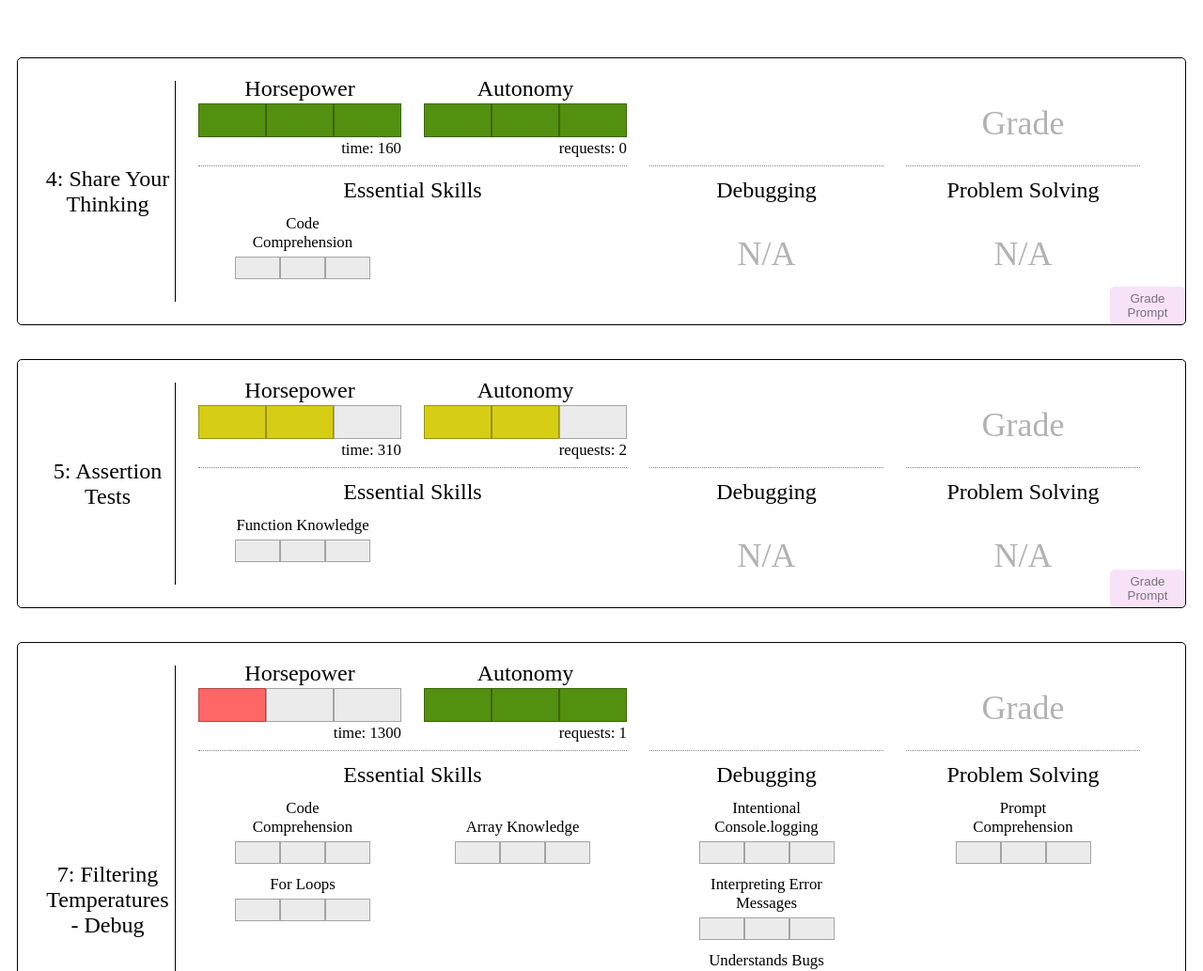
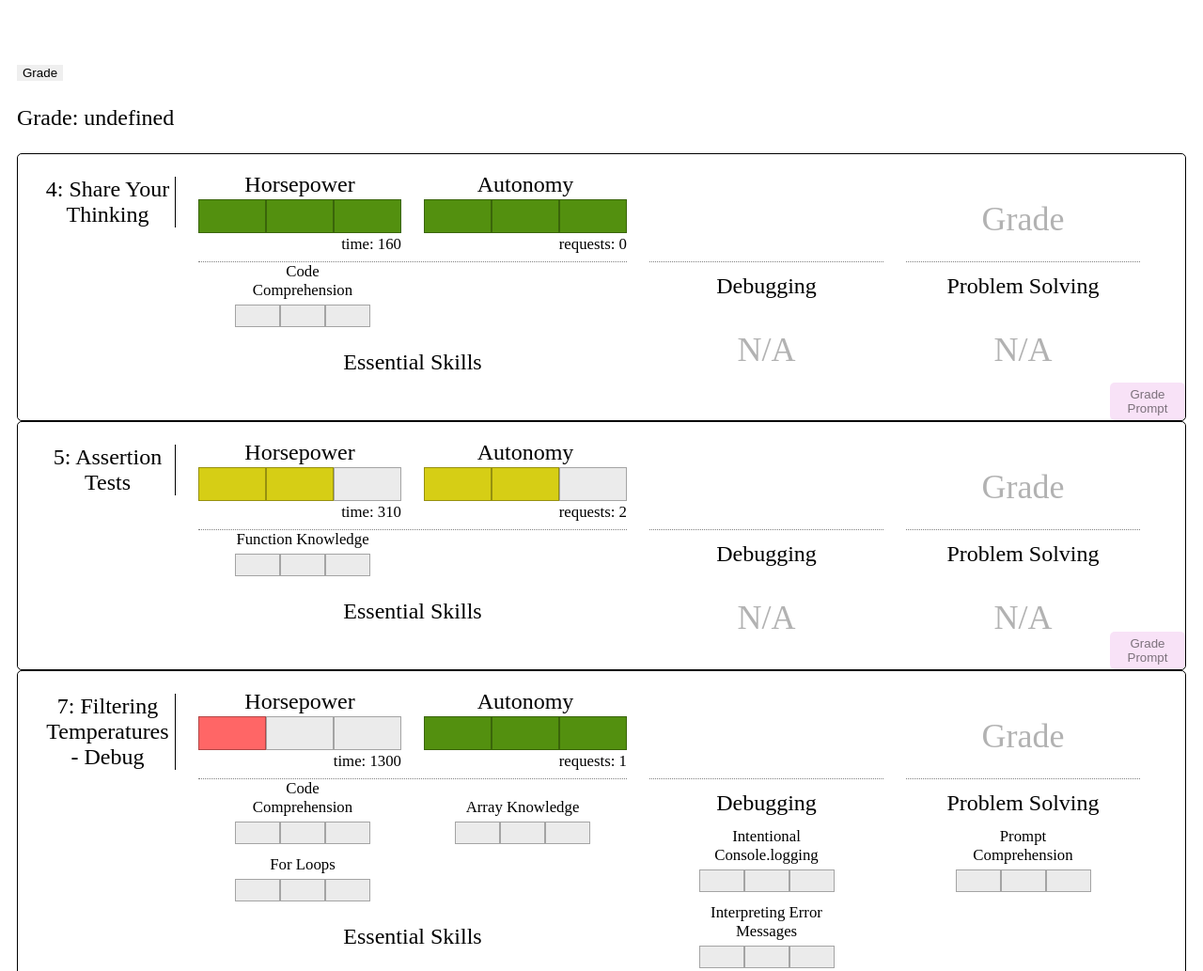
Before and after one commit to jonpaul108/grade_test, a plain HTML site: page test.html in a window 1280 px wide. Shown: the top 1033 px of the page at 94% size. Drawn offline with Linux system fonts and the light colour scheme.

Commit message:
seperated app and index logic

```diff
--- /dev/null
+++ b/lib/app.js
@@ -0,0 +1,54 @@
+import { delineateGrades } from "./utilities/getGrades.js";
+import { PromptGrades } from "./views/promptGrades.js";
+import { weatherData as tAAData } from "../data/tAAData.js";
+import { studentData } from "../data/studentData.js";
+import { calculateGrade } from "./utilities/calculateGrade.js";
+import { handlePromptGradeClick } from "./utilities/handlePromptGradeClick.js";
+import { header } from "./views/header.js";
+
+
+export class App {
+  constructor() {
+    this.state = {
+      grades: [],
+      totalHelpRequests: 0,
+      grade: "",
+    };
+    this.header= header.bind(this);
+  }
+
+  getTAAData() {
+    //to retrieve TAA data
+  }
+
+  getStudentData() {
+    //to retrieve student data
+  }
+
+  view() {
+    const { prompts } = tAAData;
+    const { grades } = this.state;
+    const { header } = this;
+    const appContainer = document.createElement("div");
+    appContainer.className = "app_container";
+
+    delineateGrades(studentData, tAAData, grades);
+
+    appContainer.append(header());
+
+    grades.forEach((el, i) => {
+      const promptGrades = new PromptGrades(el, prompts[i], studentData[i]);
+      const prompt = promptGrades.createGradeContainer();
+      const gradeSectionButton = document.createElement("button");
+      const handlePromptButton = handlePromptGradeClick.bind(promptGrades);
+      gradeSectionButton.className = "btn prompt_grade_btn";
+      gradeSectionButton.innerText = "Grade Prompt";
+      gradeSectionButton.addEventListener("click", handlePromptButton);
+      prompt.append(gradeSectionButton);
+      appContainer.append(prompt);
+    });
+
+    console.log(grades);
+    return appContainer;
+  }
+}
--- a/lib/index.js
+++ b/lib/index.js
@@ -1,34 +1,5 @@
-const problemBar = document.getElementById("grading_bar_container");
+import { App } from "./app.js";
+const container = document.getElementById("app");
+const app = new App();
 
-import { delineateGrades } from "./utilities/getGrades.js";
-import { App } from "./views/app.js";
-import { weatherData as tAAData } from "../data/tAAData.js";
-import { studentData } from "../data/studentData.js";
-import { calculateGrade } from "./utilities/calculateGrade.js";
-import { handlePromptGradeClick } from "./utilities/handlePromptGradeClick.js";
-
-const state = {
-  grades: [],
-  totalHelpRequests: 0,
-  grade: "",
-};
-
-(function () {
-  const { prompts } = tAAData;
-  const { grades } = state;
-
-  delineateGrades(studentData, tAAData, grades);
-  grades.forEach((el, i) => {
-    const app = new App(el, prompts[i], studentData[i]);
-    const prompt = app.createGradeContainer();
-    const gradeSectionButton = document.createElement("button");
-    const handlePromptButton = handlePromptGradeClick.bind(app);
-    gradeSectionButton.className = "btn prompt_grade_btn";
-    gradeSectionButton.innerText = "Grade Prompt";
-    gradeSectionButton.addEventListener("click",  handlePromptButton);
-    prompt.append(gradeSectionButton);
-    problemBar.append(prompt);
-  });
-
-  calculateGrade();
-})();
+container.append(app.view());
--- a/lib/utilities/getGrades.js
+++ b/lib/utilities/getGrades.js
@@ -28,6 +28,7 @@ export function delineateGrades(studentData, tAAData, grades) {
     g["essentialGrade"] = "";
     g["debuggingGrade"] = "";
     g["problemSolvingGrade"] = "";
+    g["promptGrade"] = "";
     grades.push(g);
   })
 }
--- a/lib/utilities/handlePromptGradeClick.js
+++ b/lib/utilities/handlePromptGradeClick.js
@@ -16,18 +16,19 @@ export function handlePromptGradeClick(e) {
 
   let base = (skillCount < 4) ? 3 : skillCount - 1;
 
-
+  let promptGrade;
   if (!fourWeek && accept >= base) {
     promptGradeEl.innerText = "Accept";
     promptGradeEl.className = "prompt_grade green-text";
-    return "Accept";
+    promptGrade = "Accept";
   } else if (!fourWeek || fourWeek <= 1) {
      promptGradeEl.innerText = "Two Week";
      promptGradeEl.className = "prompt_grade yellow-text";
-    return "Two Week";
+    promptGrade = "Two Week";
   } else {
-     promptGradeEl.innerText = "Four Week";
-     promptGradeEl.className = "prompt_grade red-text";
-    return "Four Week";
+    promptGradeEl.innerText = "Four Week";
+    promptGradeEl.className = "prompt_grade red-text";
+    promptGrade = "Four Week";
   }
+  grades.promptGrade = promptGrade;
 }
--- a/lib/views/essentialSkills.js
+++ b/lib/views/essentialSkills.js
@@ -3,10 +3,10 @@ import { gradeBars } from "./gradeBars.js";
 export function essentialSkills(skills) {
   const container = document.createElement("div");
   const title = document.createElement("div");
+
+  container.className = 'essential_skill-container';
   title.className = "section_title";
   title.innerText = "Essential Skills";
-  container.className = 'essential_skill-container';
-  container.append(title);
 
   for (const skill of skills) {
     const currSkill = document.createElement("div");
@@ -27,5 +27,6 @@ export function essentialSkills(skills) {
     container.append(currSkill);
   }
 
+  container.append(title);
   return container;
 }
--- /dev/null
+++ b/lib/views/header.js
@@ -0,0 +1,13 @@
+export function header() {
+  const { finalGrade } = this;
+  const containerEl = document.createElement("div");
+  containerEl.className = "header flex_row";
+  const innerHTML = `
+    <button id="grade_all_btn" class="btn grade_all_btn">Grade</button>
+    <div class="grade_display_container">
+      <p id="grade_display" class="grade_display">Grade: ${finalGrade}</p>
+    </div>
+  `
+  containerEl.innerHTML = innerHTML;
+  return containerEl;
+}
--- a/test.html
+++ b/test.html
@@ -9,14 +9,15 @@
   <link rel="stylesheet" href="styles/utilities.css">
 </head>
 <body>
-  <div class="grading_bar_container" id="grading_bar_container">
+  <div class="grading_bar_container" id="app">
 
   </div>
   <script src="data/studentData.js" type="module"></script>
   <script src="data/tAAData.js" type="module"></script>
   <script src="lib/utilities/getGrades.js" type="module"></script>
   <script src="lib/views/gradeBars.js" type="module"></script>
-  <script src="lib/views/app.js" type="module"></script>
-  <script src="lib/index.js"  type="module"></script>
+  <script src="lib/views/promptGrades.js" type="module"></script>
+  <!-- <script src="lib/index.js"  type="module"></script>  -->
+  <script src="lib/index.js" type="module"></script>
 </body>
 </html>
```
Also changed, not shown: lib/views/promptGrades.js.
